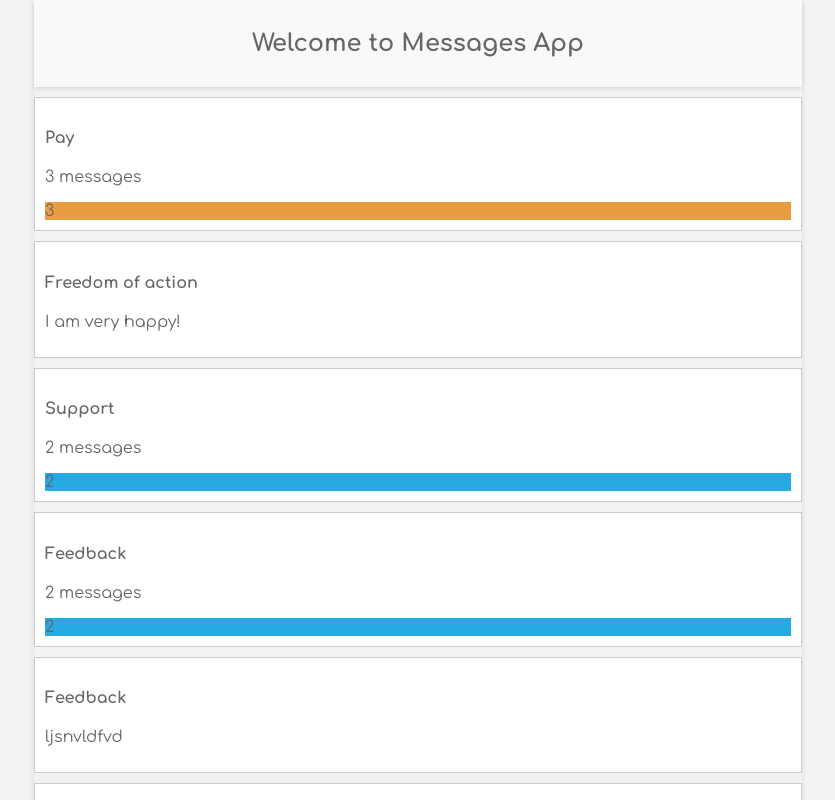
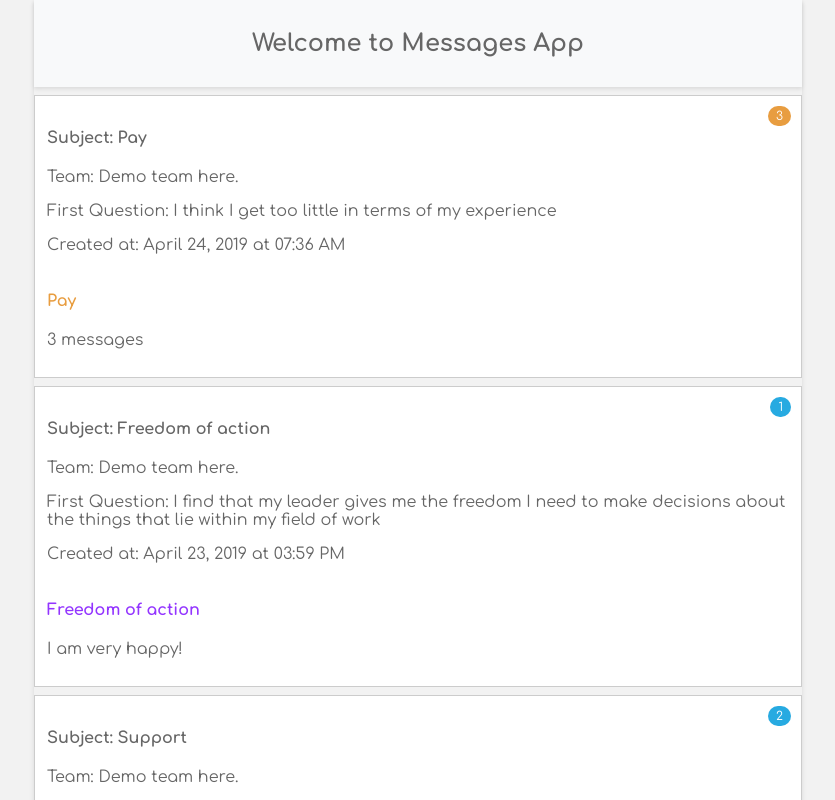
Before and after one commit to IvanGoranoff/messages-app, a React (Create React App) app in the folder messages-app/: page / in a window 1280 px wide. Shown: the top 800 px of the page, without its empty margins (222-1057 px from the left). Built offline with nearby package versions, Linux system fonts and the light colour scheme.

Commit message:
added messege props, need fixes for correct desing

```diff
--- a/messages-app/src/components/Thread.js
+++ b/messages-app/src/components/Thread.js
@@ -1,40 +1,41 @@
 import React, { useState } from 'react';
+
+const formatDate = (dateString) => {
+    const options = { year: 'numeric', month: 'long', day: 'numeric', hour: '2-digit', minute: '2-digit' };
+    return new Date(dateString).toLocaleDateString(undefined, options);
+}
 
 function Thread({ messages }) {
     const [isExpanded, setIsExpanded] = useState(false);
 
     const toggleExpanded = () => setIsExpanded(!isExpanded);
-
-    // Determine the class based on the score
-    const getMessageClass = (score) => score >= 6 ? 'high-rating' : '';
-
-    // Helper function to determine the color based on the score
-    const getColorByScore = (score) => {
-        return score >= 6 ? '#27aae1' : '#e89d40';
-    }
+    const highScoreExists = messages.some(msg => msg.score >= 6);
 
     return (
-        <div className={`thread ${isExpanded ? 'expanded' : 'collapsed'}`} onClick={toggleExpanded}>
+        <div className={`thread ${isExpanded ? 'expanded' : 'collapsed'} ${highScoreExists ? 'high-rating' : ''}`} onClick={toggleExpanded}>
+            <div className="thread-metadata">
+                <h4>Subject: {messages[0].subject}</h4>
+                <p>Team: {messages[0].team}</p>
+                <p>First Question: {messages[0].question}</p>
+                <p>Created at: {formatDate(messages[0].created_at)}</p>
+            </div>
             {isExpanded ? (
-                messages.map(message => (
-                    <div key={message.id} className="message">
-                        <h4 className={getMessageClass(message.score)}>{message.subject}</h4>
+                messages.map((message, index) => (
+                    <div key={index} className="message">
+                        <h4 style={{ color: message.score >= 6 ? '#9335ff' : '#e89d40' }}>{message.subject}</h4>
                         <p>{message.text}</p>
                     </div>
                 ))
             ) : (
                 <div>
-                    <h4 className={getMessageClass(messages[0].score)}>{messages[0].subject}</h4>
+                    <h4 style={{ color: messages[0].score >= 6 ? '#9335ff' : '#e89d40' }}>{messages[0].subject}</h4>
                     <p>{messages.length > 1 ? `${messages.length} messages` : messages[0].text}</p>
-                    {messages.length > 1 && (
-                        <div className="count" style={{ backgroundColor: getColorByScore(messages[0].score) }}>
-                            {messages.length}
-                        </div>
-                    )}
+                    <div className="count" style={{ backgroundColor: messages[0].score >= 6 ? '#27aae1' : '#e89d40' }}>
+                        {messages.length}
+                    </div>
                 </div>
             )}
         </div>
-
     );
 }
 
--- a/messages-app/src/styles/main.scss
+++ b/messages-app/src/styles/main.scss
@@ -1,13 +1,13 @@
 // Import Comfortaa font from Google Fonts
 @import url('https://fonts.googleapis.com/css2?family=Comfortaa:wght@300;400;700&display=swap');
 
-// Define colors and font settings
 $font-family: 'Comfortaa', cursive;
 $background-color: #f2f2f2;
 $text-color: #666;
 $high-rating-color: #9335ff;
 $low-rating-color: #e89d40;
 $border-color: #ccc;
+
 body, html {
     margin: 0;
     padding: 0;
@@ -32,58 +32,48 @@ body, html {
 }
 
 .thread {
+    display: flex;
+    flex-direction: column;
+    background: #FFF;
     border: 1px solid $border-color;
-    margin: 10px 0;
-    padding: 10px;
+    margin: 8px 0;
+    padding: 12px;
+    position: relative;
     cursor: pointer;
-    background-color: #fff;
-    position: relative;
 
     &:hover {
         box-shadow: 0 2px 5px rgba(0,0,0,0.1);
     }
 
-    &.collapsed .message {
-        display: none;
+    .count {
+        position: absolute;
+        right: 10px;
+        top: 10px;
+        background-color: #e89d40; // default low score color
+        color: #ffffff;
+        padding: 3px 8px;
+        border-radius: 10px;
+        font-size: 0.75rem;
     }
 
-    &.expanded .message {
-        display: block;
+    .high-rating .count {
+        background-color: #27aae1; // high score color
     }
 }
 
 .message {
-    border-top: 1px solid $border-color;
-    padding: 5px;
-
     h4 {
-        color: inherit;
-        margin: 0 0 5px 0;
-
-        &.high-rating {
-            color: $high-rating-color;
-        }
-
-        &.low-rating {
-            color: $low-rating-color;
-        }
+        margin-bottom: 4px;
+        color: #333;
+        font-size: 1rem;
     }
 
     p {
-        margin: 0;
-    }
-
-    .count {
-        position: absolute;
-        top: 0;
-        right: 0;
-        padding: 5px;
-        color: #fff;
-        background-color: $text-color; // Default, update dynamically
+        color: #666;
+        font-size: 14px;
     }
 }
 
-// Responsive adjustments for smaller screens
 @media (max-width: 320px) {
     .container {
         padding: 0 10px;
```
